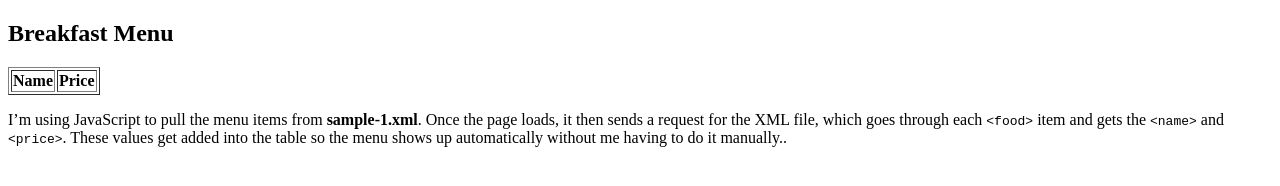
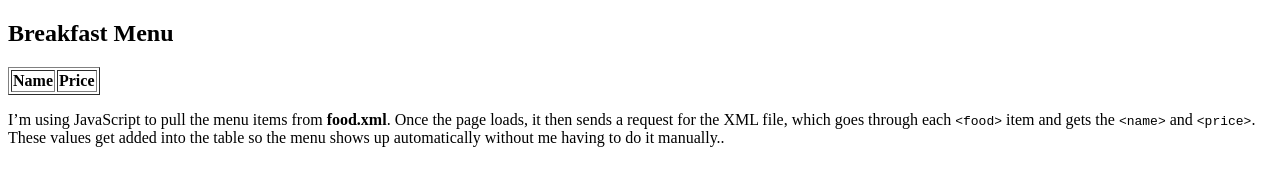
Before and after one commit to vrushtidalal/Web-Mining, a plain HTML site: page index.html in a window 1280 px wide. Drawn offline with Linux system fonts and the light colour scheme.

Commit message:
Update index.html

```diff
--- a/index.html
+++ b/index.html
@@ -15,7 +15,7 @@
 </table>
 
 <p>
-I’m using JavaScript to pull the menu items from <strong>sample-1.xml</strong>. Once the page loads, it then sends a request for the XML file, which goes through each <code>&lt;food&gt;</code> item and gets the <code>&lt;name&gt;</code> and <code>&lt;price&gt;</code>. These values get added into the table so the menu shows up automatically without me having to do it manually..
+I’m using JavaScript to pull the menu items from <strong>food.xml</strong>. Once the page loads, it then sends a request for the XML file, which goes through each <code>&lt;food&gt;</code> item and gets the <code>&lt;name&gt;</code> and <code>&lt;price&gt;</code>. These values get added into the table so the menu shows up automatically without me having to do it manually..
 
 </p>
 
```
